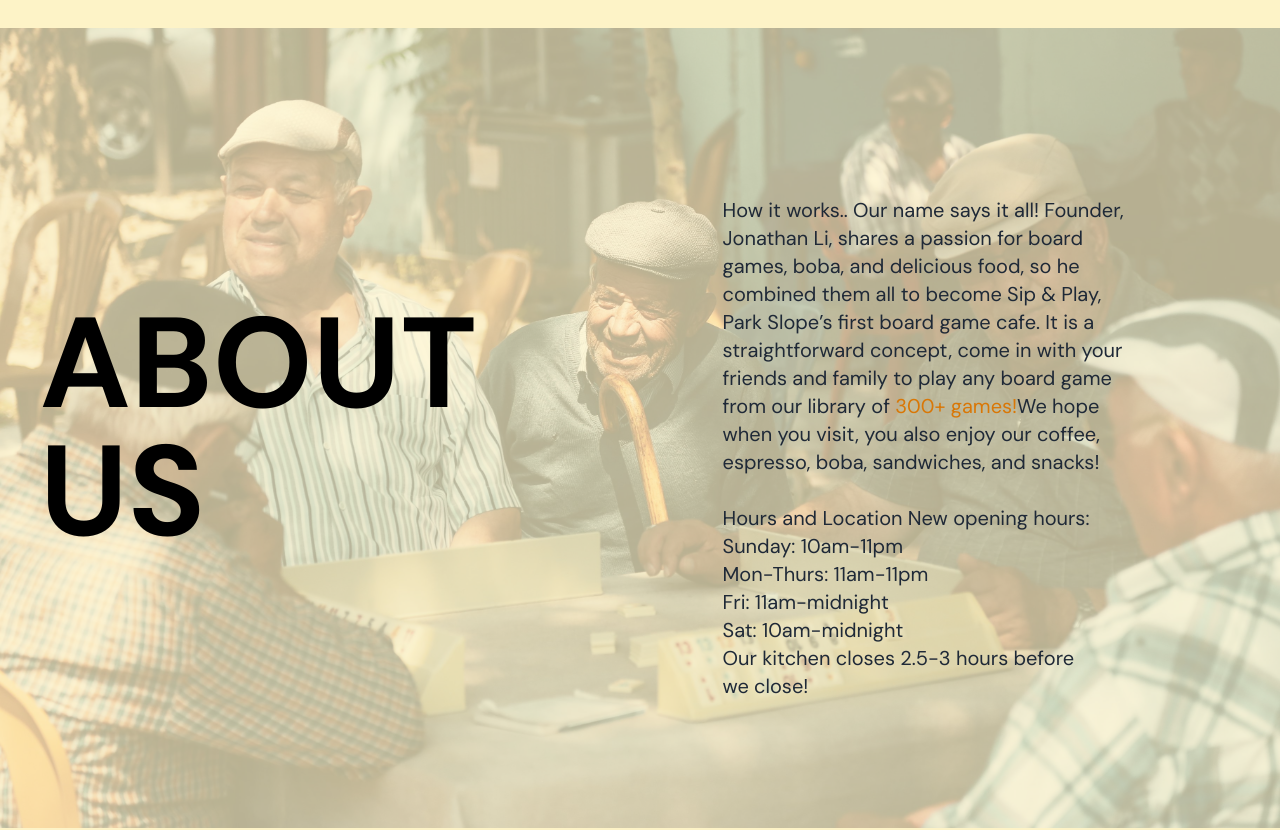
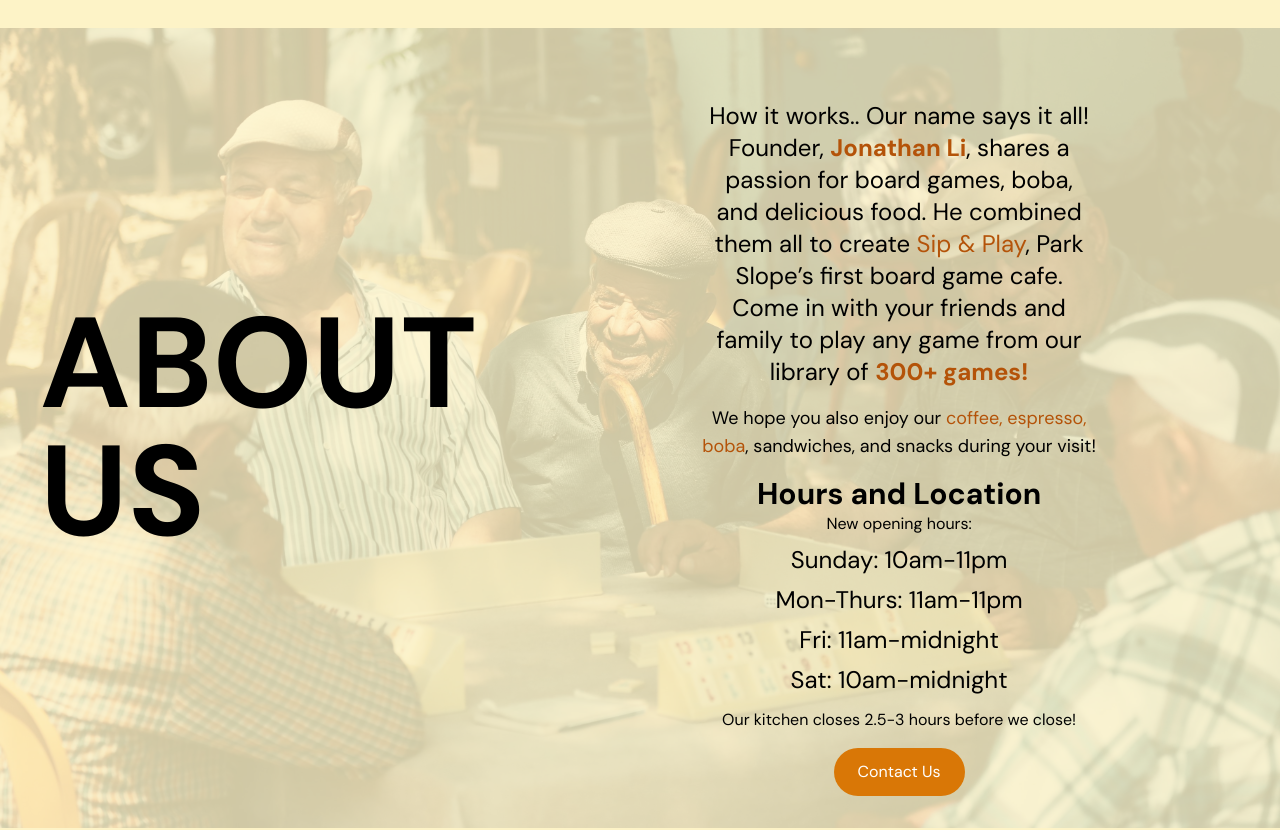
Before and after one commit to RamakrushnaBiswal/PlayCafe, a React (Vite) app: page / in a window 1280 px wide. Shown: the part 1620-2450 px from the top of the page. Built offline with nearby package versions, Linux system fonts and the light colour scheme.

Commit message:
Modified About Us page and review Carousel

```diff
--- a/src/Components/Pages/About.jsx
+++ b/src/Components/Pages/About.jsx
@@ -1,32 +1,59 @@
-import bgpic from "../../assets/img/abt1.jpg"
+import bgpic from "../../assets/img/abt1.jpg";
+import { useState } from 'react'; // To manage hover state
 
 export default function About() {
+  const [hovered, setHovered] = useState(false);
+
   return (
     <div id="about" className="w-full mt-28 h-screen relative">
-      <div className="absolute inset-0  bg-cover bg-center opacity-30" style={{ backgroundImage: `url(${bgpic})` }}></div>
-      <div className="relative z-10 flex items-center justify-center h-full ms-10">
-        <h1 className="text-9xl font-bold text-start w-full">ABOUT US</h1>
-       <div className="flex w-full justify-center align-middle mt-10 px-36 relative z-10">
-        <p className="text-xl text-gray-800 text-pretty w-full">
-          How it works..
-          Our name says it all!
-          Founder, Jonathan Li, shares a passion for board games, boba, and
-          delicious food, so he combined them all to become Sip & Play, Park Slope’s
-          first board game cafe.  It is a straightforward concept, come in with your
-          friends and family to play any board game from our library of <span className="text-amber-600">300+ games!</span>
-           We hope when you visit, you also enjoy our coffee, espresso, boba,
-           sandwiches, and snacks!
-          <br/>
-          <br/>
-          Hours and Location
-          New opening hours:<br/>
-          Sunday: 10am-11pm <br/>
-          Mon-Thurs: 11am-11pm <br/>
-          Fri: 11am-midnight <br/>
-          Sat: 10am-midnight <br/>
-          Our kitchen closes 2.5-3 hours before we close!
-        </p>
-      </div>
+      {/* Background image with reduced opacity */}
+      <div className="absolute inset-0 bg-cover bg-center opacity-20" style={{ backgroundImage: `url(${bgpic})` }}></div>
+
+      <div className="relative z-10 flex items-center justify-center h-full px-10">
+        <h1
+          className={`text-9xl font-bold text-start w-full transition-all duration-500 ease-in-out ${hovered ? 'text-amber-600 scale-105' : 'text-black'}`}
+          onMouseEnter={() => setHovered(true)}
+          onMouseLeave={() => setHovered(false)}
+        >
+          ABOUT US
+        </h1>
+
+        {/* Text content with darker colors */}
+        <div className="flex flex-col items-center w-full justify-center align-middle mt-10 px-36 relative z-10 space-y-4 text-center">
+          <p className="text-2xl text-black">
+            How it works..
+            Our name says it all!
+            Founder, <span className="font-semibold text-amber-700">Jonathan Li</span>, shares a passion for board games, boba, and
+            delicious food. He combined them all to create <span className="text-amber-700">Sip & Play</span>, Park Slope’s
+            first board game cafe. Come in with your friends and family to play any game from our library of <span className="font-bold text-amber-700">300+ games!</span>
+          </p>
+
+          {/* Interactive Highlight with darker text */}
+          <p className="text-lg text-black mt-5">
+            We hope you also enjoy our <span className="text-amber-700">coffee, espresso, boba</span>,
+            sandwiches, and snacks during your visit!
+          </p>
+
+          {/* Hours and Location with darker text and hover effects */}
+          <div className="mt-5 text-black">
+            <h3 className="text-3xl font-semibold">Hours and Location</h3>
+            <p>
+              New opening hours:
+              <ul className="text-2xl space-y-2 mt-2">
+                <li className="hover:text-amber-600">Sunday: 10am-11pm</li>
+                <li className="hover:text-amber-600">Mon-Thurs: 11am-11pm</li>
+                <li className="hover:text-amber-600">Fri: 11am-midnight</li>
+                <li className="hover:text-amber-600">Sat: 10am-midnight</li>
+              </ul>
+              <span className="block mt-3">Our kitchen closes 2.5-3 hours before we close!</span>
+            </p>
+          </div>
+
+          {/* Call-to-action button */}
+          <a href="/contact" className="mt-10 inline-block bg-amber-600 text-white py-3 px-6 rounded-full hover:bg-amber-500 transition-colors duration-300">
+            Contact Us
+          </a>
+        </div>
       </div>
     </div>
   );
--- a/src/Components/ui/ReviewCarousel.jsx
+++ b/src/Components/ui/ReviewCarousel.jsx
@@ -71,7 +71,7 @@
   };
 
   return (
-    <div className="mb-20">
+    <div className="mb-20 mt-12"> {/* Added top margin */}
       <div className="items-center flex justify-center mb-10">
         <h1 className="md:text-6xl text-4xl pl-3 pr-3 text-center font-bold text-[#004D43]">
           Customer Feedback
@@ -79,7 +79,7 @@
       </div>
 
       <div className="bg-[#004D43] min-h-[50vh] p-4 md:p-20 items-center justify-center flex relative ">
-        <div className="w-full max-w-7xl md:overflow-hidden overflow-x-auto  ">
+        <div className="w-full max-w-7xl md:overflow-hidden overflow-x-auto">
           <div
             className="flex transition-transform duration-300 ease-in-out"
             style={{
@@ -92,11 +92,11 @@
                 key={index}
                 className="w-full sm:w-1/2 md:w-1/3 lg:w-1/4 p-2 "
               >
-                <div className="relative h-[40vh] md:h-[35vh] p-4 rounded-xl md:w-full w-[42vh] bg-amber-200 z-10 overflow-hidden">
+                <div className="relative h-[45vh] md:h-[40vh] p-4 rounded-xl bg-amber-200 z-10 overflow-hidden"> {/* Increased height */}
                   <div className="items-center flex flex-col justify-center mb-3">
                     <img
                       src={review.img}
-                      alt=""
+                      alt="reviewer"
                       className="rounded-full h-20 w-20"
                     />
                     <h1 className="text-xl font-semibold">{review.name}</h1>
@@ -108,7 +108,7 @@
                         ))}
                     </div>
                   </div>
-                  <p className="text-center text-lg leading-6 tracking-wide  mt-4 ">
+                  <p className="text-center text-lg leading-6 tracking-wide mt-4 ">
                     {review.review}
                   </p>
                 </div>
@@ -116,17 +116,18 @@
             ))}
           </div>
         </div>
+
         {reviews.length > 4 && (
           <>
             <button
               onClick={prevSlide}
-              className=" hidden md:block absolute left-20 top-1/2 transform -translate-y-1/2 bg-white rounded-full p-2"
+              className="hidden md:block absolute left-5 top-1/2 transform -translate-y-1/2 bg-white rounded-full p-2 shadow-lg" // Reduced padding, moved button inward
             >
               <MdArrowBackIos className="text-[#004D43]" />
             </button>
             <button
               onClick={nextSlide}
-              className=" hidden md:block absolute right-20 top-1/2 transform -translate-y-1/2 bg-white rounded-full p-2"
+              className="hidden md:block absolute right-5 top-1/2 transform -translate-y-1/2 bg-white rounded-full p-2 shadow-lg" // Reduced padding, moved button inward
             >
               <MdArrowForwardIos className="text-[#004D43]" />
             </button>
```
